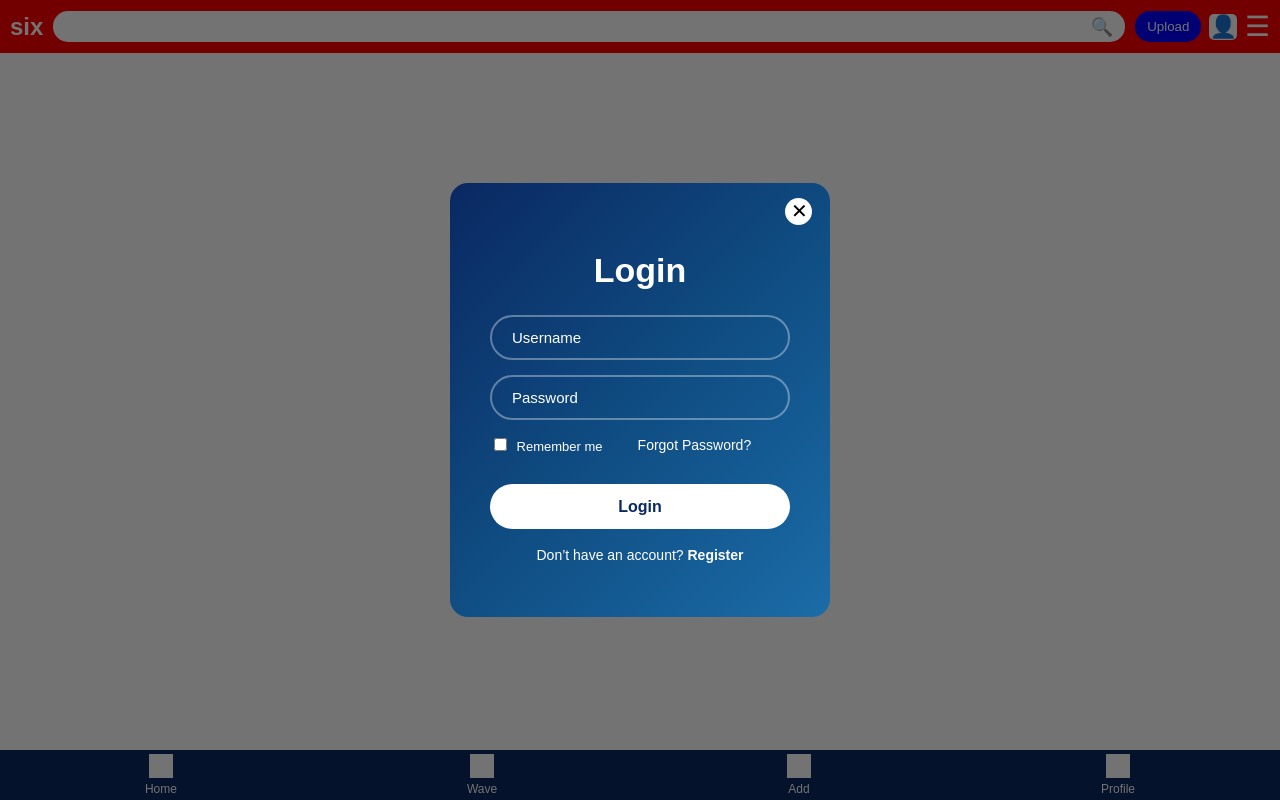
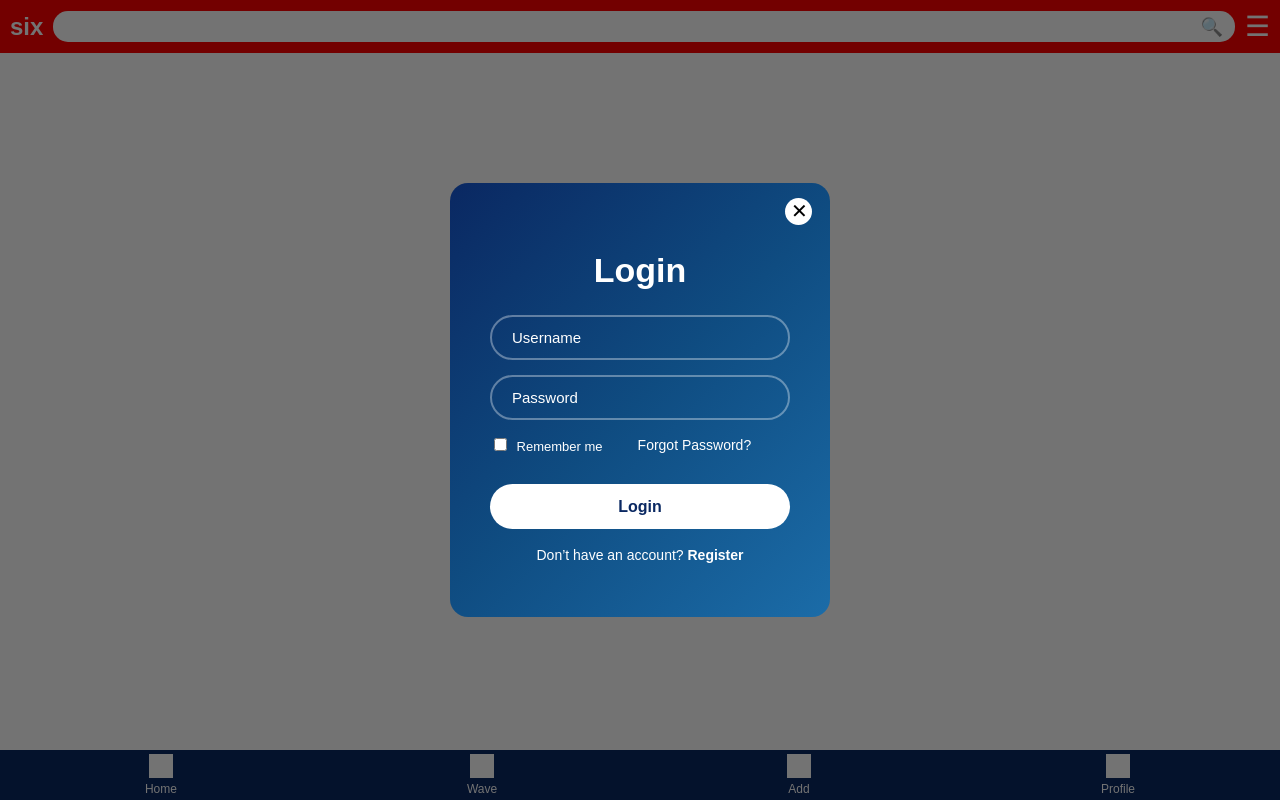
Before and after one commit to princecrayner/six, a Flask app: page / in a window 1280 px wide. Run offline with Flask 3, Linux system fonts and the light colour scheme; data that the repository does not hold is empty; grey boxes are pictures that could not be loaded.

Commit message:
project updated

```diff
--- a/static/style.css
+++ b/static/style.css
@@ -135,13 +135,6 @@ body {
   border-radius: 0px 100px 100px 100px;
 }
 
-.upload-btn {
-  background: blue;
-  color: white;
-  border: none;
-  padding: 8px 12px
-}
-
 .card {
   padding: 10px;
   border-bottom: 1px solid #333;
@@ -154,16 +147,6 @@ body {
 video {
   width: 100%;
   margin-top: 5px;
-}
-
-button {
-  cursor: pointer;
-  border-radius: 15px;
-}
-
-button:hover {
-  background-color: white;
-  color: black;
 }
 
 .right-actions {
--- a/templates/index.html
+++ b/templates/index.html
@@ -17,8 +17,6 @@
 
 
   <div class="right-actions">
-    <button class="upload-btn" onclick="startUpload()">Upload</button>
-    <div class="profile-icon" onclick="toggleAuth()">👤</div>
     <div class="menu-icon" onclick="goToSettings()">☰</div>
   </div>
 </header>
@@ -73,12 +71,14 @@
     <span>Wave</span>
   </div>
 
-  <div class="nav-item" class="addButton">
+  <div class="nav-item" class="addButton" class="upload-btn" onclick="startUpload()">
     <img src="https://cdn.jsdelivr.net/gh/twitter/twemoji/assets/72x72/2795.png">
+   <div>
     <span>Add</span>
+   </div>
   </div>
 
-  <div class="nav-item">
+  <div class="nav-item" class="profile-icon" onclick="toggleAuth()">
     <img src="https://cdn.jsdelivr.net/gh/twitter/twemoji/assets/72x72/1f464.png">
     <span>Profile</span>
   </div>
```
